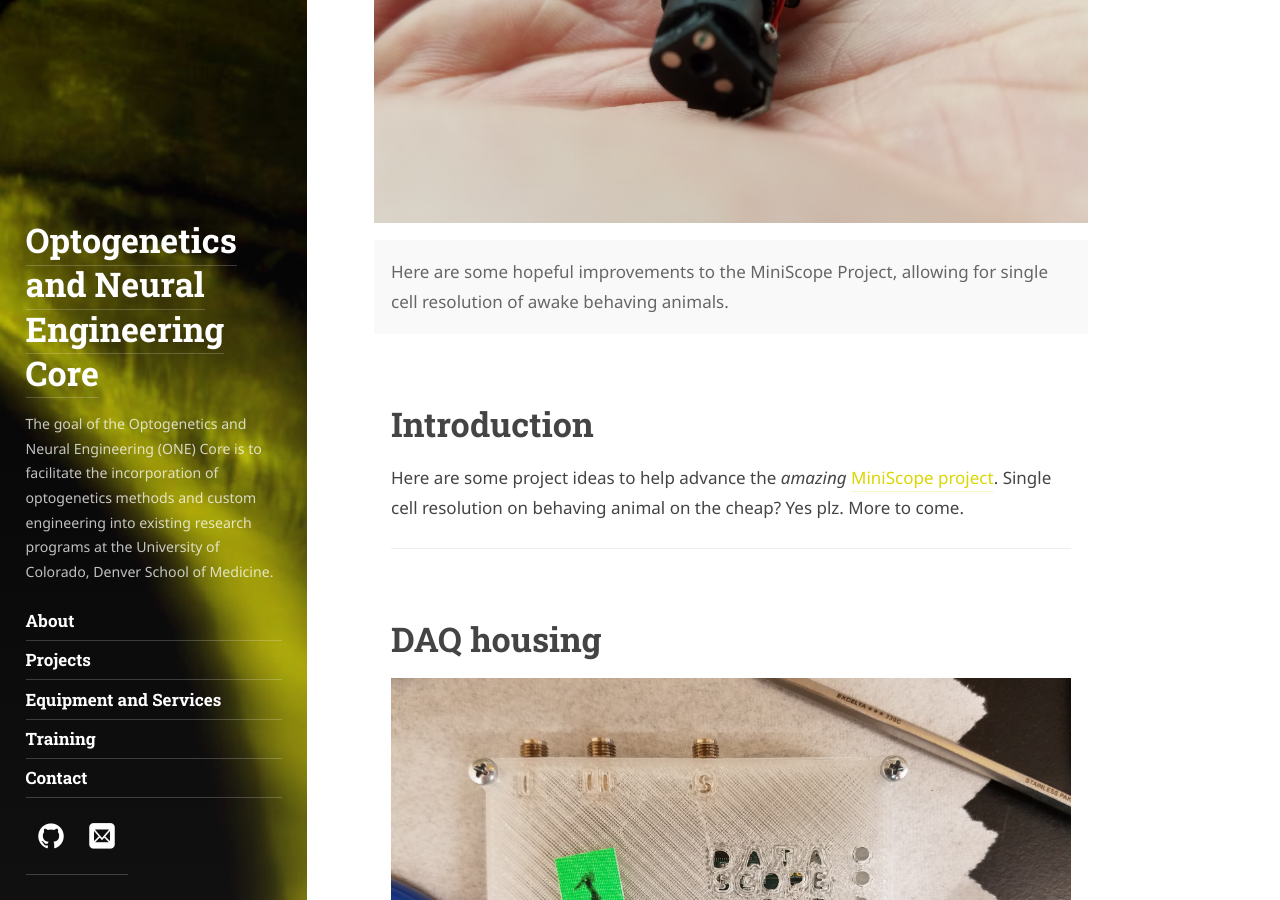
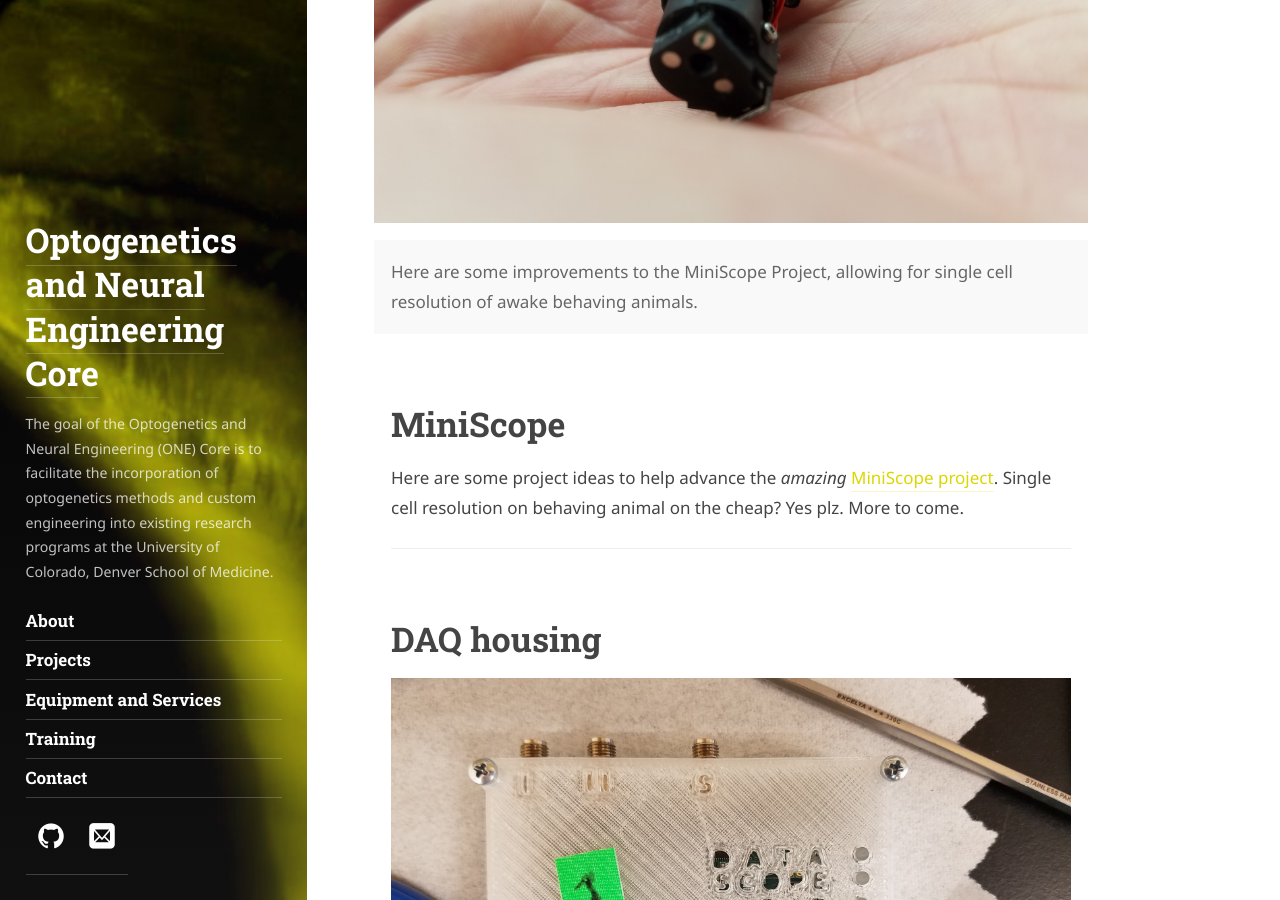
Before and after one commit to OptogeneticsandNeuralEngineeringCore/ONECoreSite, a Jekyll site: the page built from _projects/Miniscope.md, in a window 1280 px wide and 900 px high, scrolled down 363 px. Built offline with Jekyll 4.4.1, drawn with Linux system fonts in a browser that asks for light colours; some web fonts are replaced.

Commit message:
Upload Moar projects

```diff
--- a/_projects/Miniscope.md
+++ b/_projects/Miniscope.md
@@ -11,7 +11,7 @@ screenshot:
     480w: /ONECoreSite/assets/img/projects/MiniScope/Hand.jpg
 caption: Some hopeful improvements to the MiniScope Project
 description: >
-    Here are some hopeful improvements to the MiniScope Project, allowing for single cell resolution of awake behaving animals.
+    Here are some improvements to the MiniScope Project, allowing for single cell resolution of awake behaving animals.
 links:
   - title: Download All
     url: https://github.com/OptogeneticsandNeuralEngineeringCore/MicroscopeCamera/archive/later.zip
@@ -19,7 +19,7 @@ links:
     url: https://github.com/OptogeneticsandNeuralEngineeringCore/later
 ---
 
-# Introduction
+# MiniScope
 
 Here are some project ideas to help advance the *amazing* [MiniScope project](http://miniscope.org/index.php/Main_Page). Single cell resolution on behaving animal on the cheap? Yes plz. More to come.
 
```
Also changed, not shown: _projects/MicroscopeCamera.md (+1 -1 lines), _projects/Notes on Behavior Boxes.md (+1 -1 lines), _projects/Notes on Laser Safety Barriors.md (+6 -19 lines).
